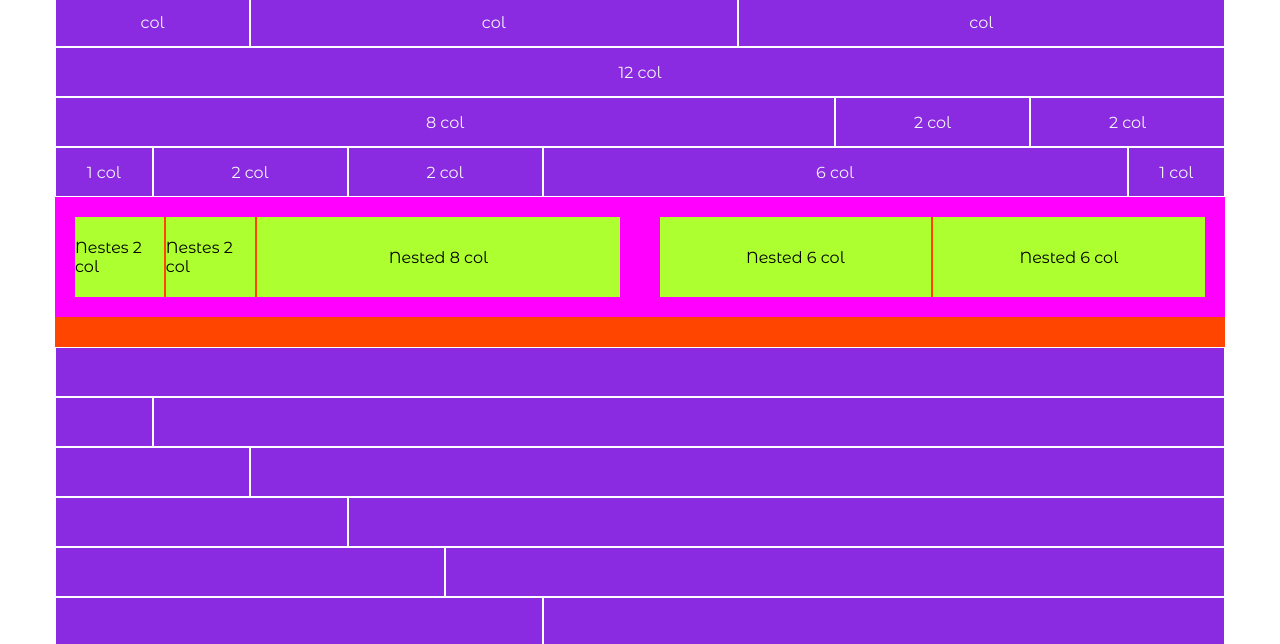
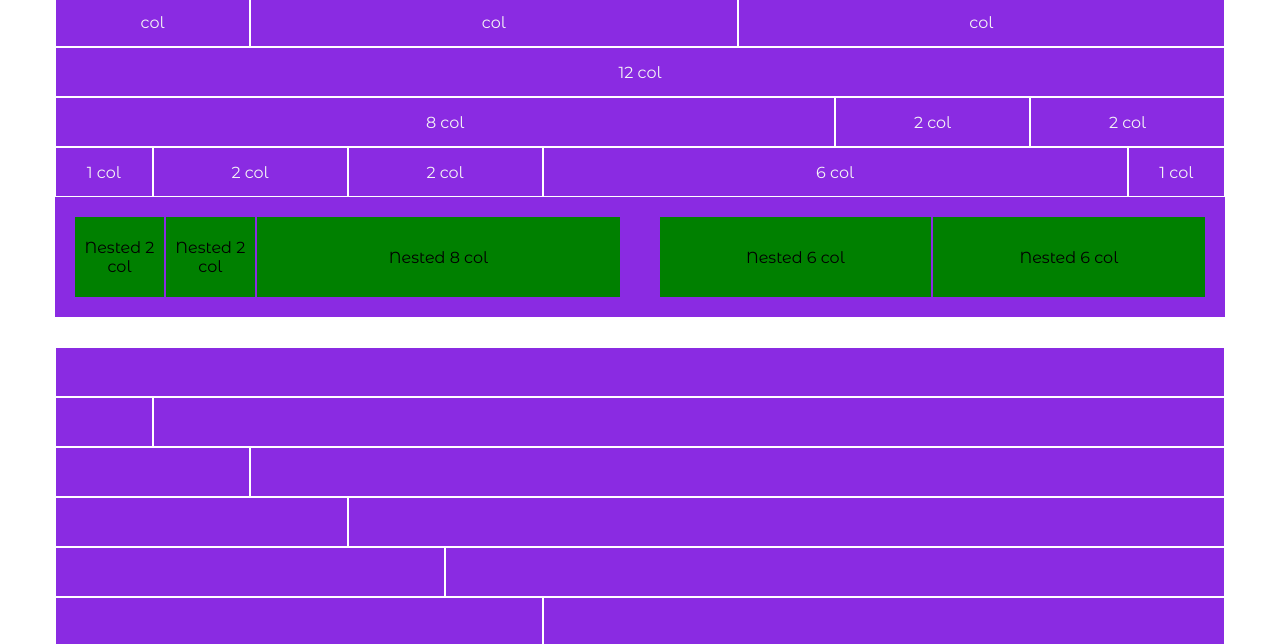
Before and after one commit to Mantured/html-css-12bool, a plain HTML site: page index.html in a window 1280 px wide. Shown: the part 102-746 px from the top of the page. Drawn offline with Linux system fonts and the light colour scheme.

Commit message:
sistemato i colori

```diff
--- a/css/style.css
+++ b/css/style.css
@@ -5,7 +5,7 @@ body{
 
 .wrapper{
     height: 100%;
-    background-color: orangered;
+    background-color: unset;
 }
 
 h1{
@@ -14,18 +14,17 @@ h1{
 
 /* ! se voglio centrare il contenuto (testo) - lo dovrò dare al parent in questo caso alla row*/
 /* .align-center{
+    line-height: 42px;
     text-align: center;
-    line-height: 42px;
 } */
 
 /* *oppure do direttamente ai contenuti la direzione - che lo darò al div stesso*/
 
 /* .center{
     display: flex;
+    align-items: center;
     justify-content: center;
-    align-items: center;
 } */
-
 
 .viola{
     display: flex;
@@ -43,15 +42,21 @@ h1{
     color: black;
     align-items: center;
     justify-content: center;
-    background-color: greenyellow;
+    background-color: green;
 }
 
-.margin-right{
-    border-right: 2px solid orangered;
+/* !! Problema: perchè alle prime due colonne del nested non mi centra il testo ? a meno che non dia txt aline center */
+.txt-center{
+    text-align: center;
+}
+
+
+.border-right{
+    border-right: 2px solid blueviolet;
 }
 
 .heavy-setting{
-    border: 20px solid magenta;
+    border: 20px solid blueviolet;
 }
 
 .empty{
--- a/index.html
+++ b/index.html
@@ -73,14 +73,14 @@
         <div class="row">
             <div class="col-6 heavy-setting ">
                 <div class="row">
-                    <div class="col-2 green margin-right">Nestes 2 col</div>
-                    <div class="col-2 green margin-right">Nestes 2 col</div>
+                    <div class="col-2 green border-right txt-center">Nested 2 col</div>
+                    <div class="col-2 green border-right txt-center">Nested 2 col</div>
                     <div class="col-8 green">Nested 8 col</div>
                 </div>
             </div>
             <div class="col-6 heavy-setting">
                 <div class="row">
-                    <div class="col-6 green margin-right">Nested 6 col</div>
+                    <div class="col-6 green border-right">Nested 6 col</div>
                     <div class="col-6 green">Nested 6 col</div>
                 </div>
             </div>
```
